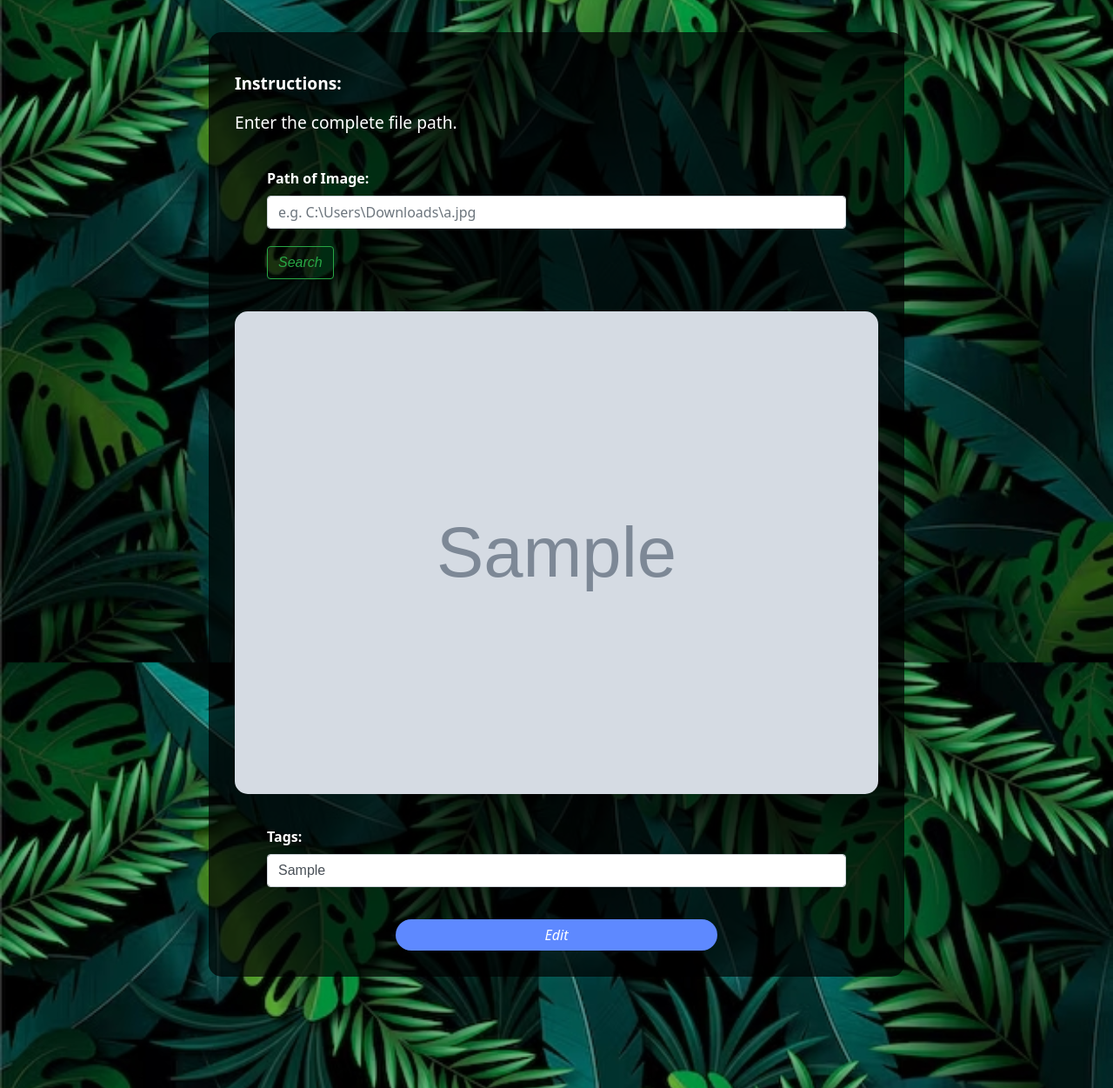
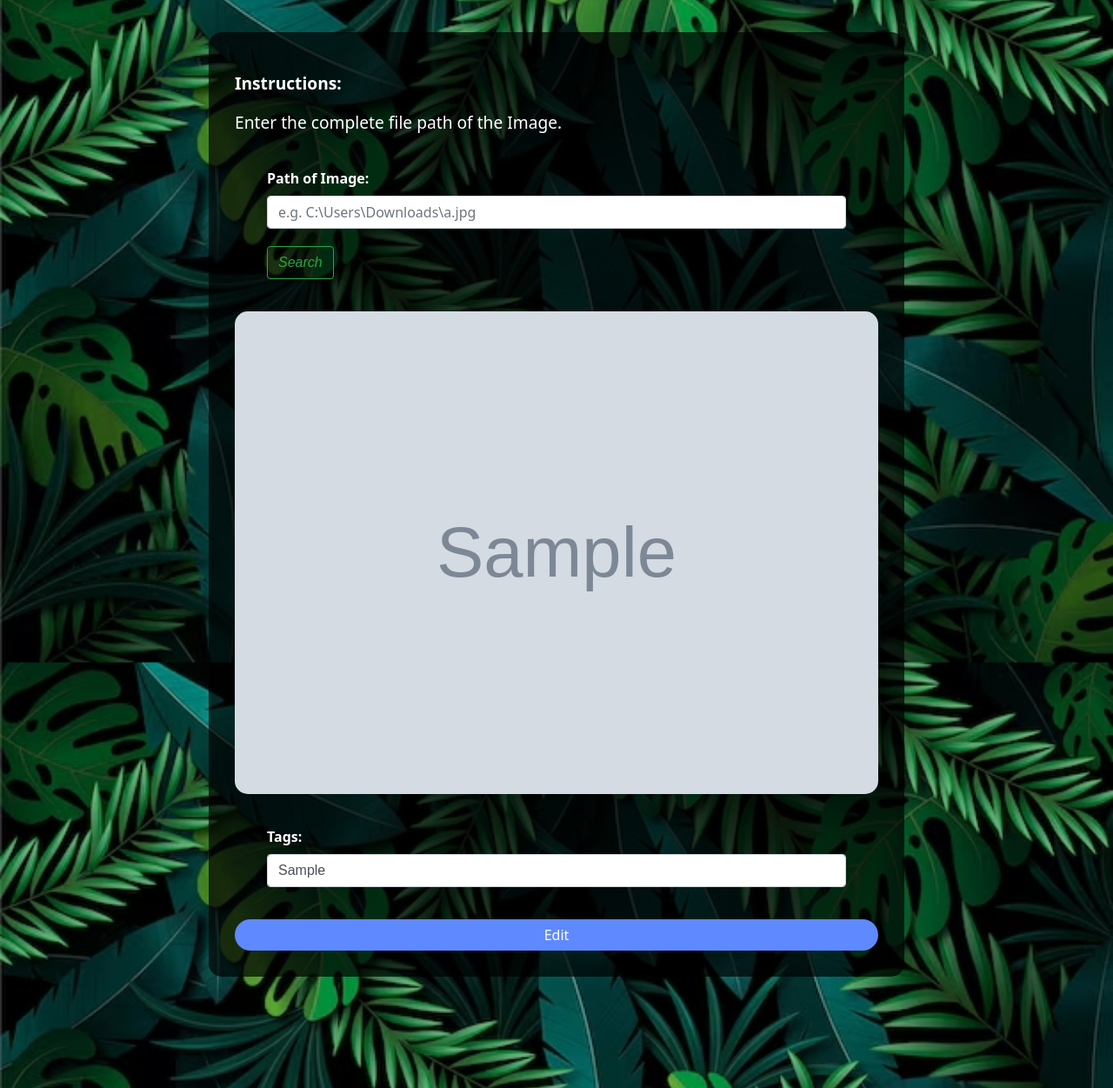
Before and after one commit to Veeraraju-E/Focal, a Django app: template Focal1/templates/explore.html in a window 1280 px wide. Shown: the part 91-1342 px from the top of the page at 87% size. Run offline with Django 5.2, Linux system fonts and the light colour scheme; the template is opened without the code that fills it: most values are stand-ins (such as "Sample title", 1, 10 or a date in 2020); grey boxes marked "Sample" are stand-in pictures; parts of the project's set-up code (start-up, migrations or seed data) failed here and were passed over; some libraries are stand-ins or nearby versions.

```diff
--- a/Focal1/templates/explore.html
+++ b/Focal1/templates/explore.html
@@ -319,7 +319,7 @@
     <div class="form-container">
       <div class="instructions">
         <p><strong>Instructions:</strong></p>
-        <p>Enter the complete file path.</p>
+        <p>Enter the complete file path of the Image.</p>
       </div>
       <form action="/explore" method="post" class="mb-4">
         {% csrf_token %}
@@ -362,19 +362,14 @@
             class="form-control"
             id="tags"
             name="tags"
-            value="{{ existing_tags}}"
+            value="{{ existing_tags }}"
             required
           />
         </div>
         <div class="btn-group-container">
-          <button
-            type="submit"
-            name="edit_tags"
-            class="btn btn-primary btn-custom btn-submit"
-            id="edit"
+          <a href="/index" class="btn btn-custom btn-block">
+            <i class="bi bi-pencil-square"></i>Edit</a
           >
-            <i class="bi bi-pencil-square"> Edit</i>
-          </button>
         </div>
       </div>
       {% else %}
```
Also changed, not shown: Focal1/views.py (+10 -4 lines).
